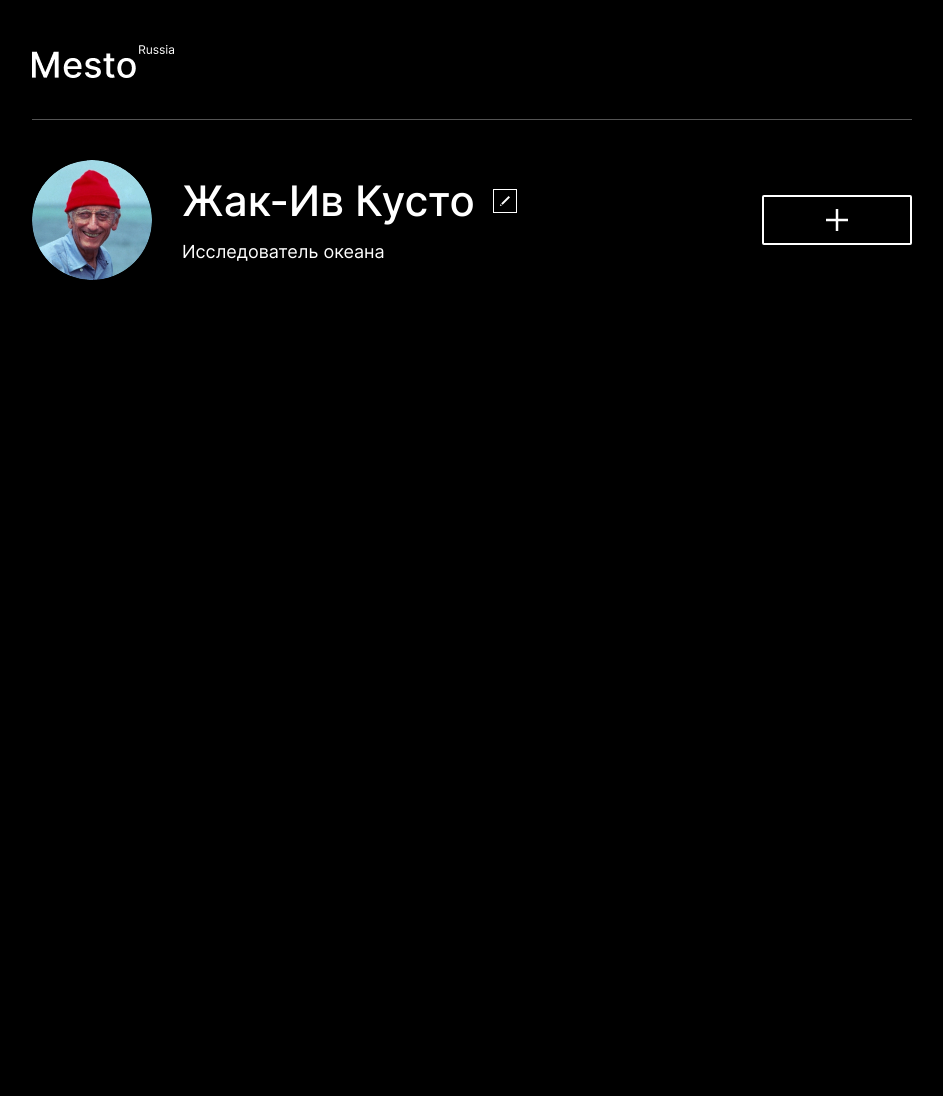
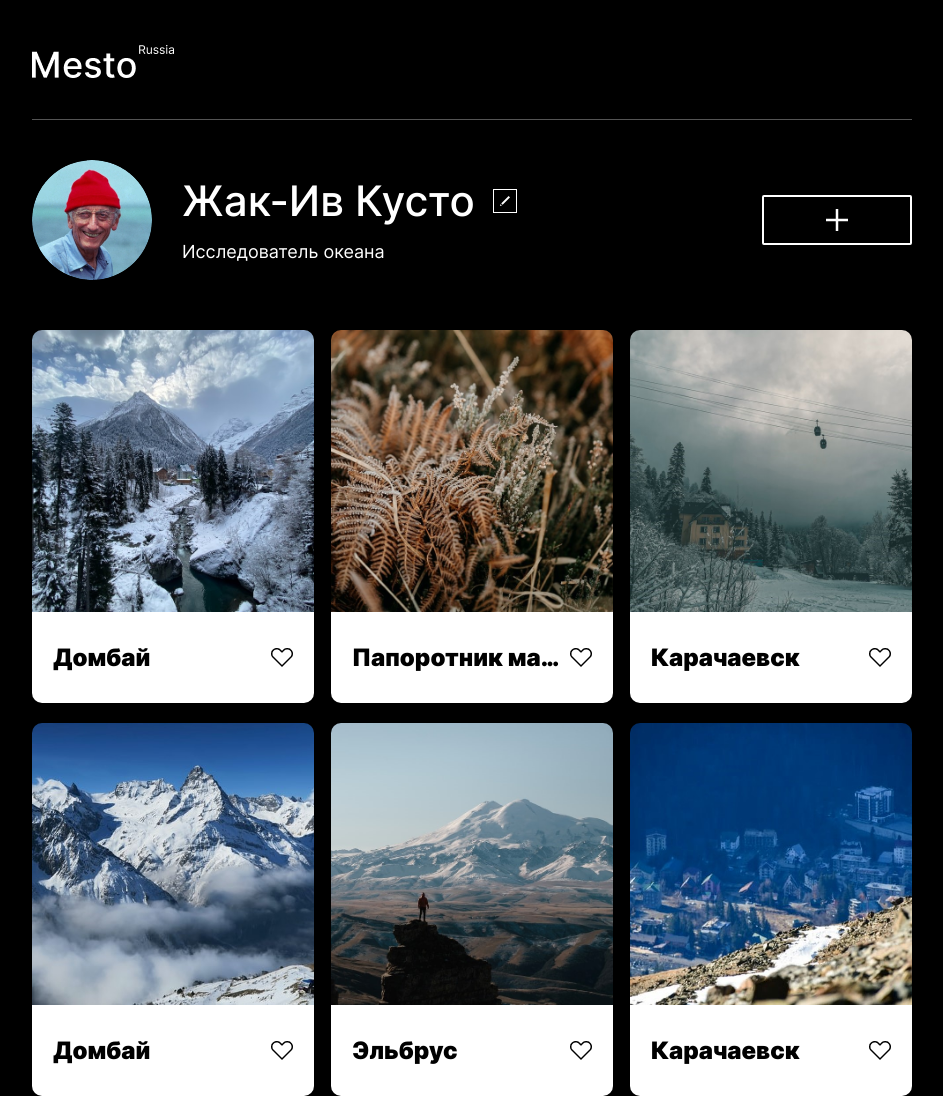
Before and after one commit to Striii/mesto, a plain HTML site: page index.html in a window 1280 px wide. Shown: the whole page, without its empty margins (168-1111 px from the left). Before the commit the page ends 800 px from the top, so only its background shows below. Drawn offline with Linux system fonts and the light colour scheme.

Commit message:
add section grid

```diff
--- /dev/null
+++ b/blocks/grid/__card/grid__card.css
@@ -0,0 +1,5 @@
+.grid__card {
+  width: 100%;
+  margin: 0;
+  line-height: 0;
+}
--- /dev/null
+++ b/blocks/grid/__img/grid__img.css
@@ -0,0 +1,5 @@
+.grid__img {
+  width: 100%;
+  margin: 0;
+  border-radius: 10px 10px 0 0;
+}
--- /dev/null
+++ b/blocks/grid/__innit/grid__innit.css
@@ -0,0 +1,9 @@
+.grid__innit {
+  background-color: #fff;
+  display: flex;
+  flex-direction: row;
+  justify-content: space-between;
+  align-items: center;
+  padding: 31px 21px;
+  border-radius: 0 0 10px 10px;
+}
--- /dev/null
+++ b/blocks/grid/__like/grid__like.css
@@ -0,0 +1 @@
+.grid__like {}
--- /dev/null
+++ b/blocks/grid/__title/grid__title.css
@@ -0,0 +1,10 @@
+.grid__title {
+  font-family: Inter;
+  font-size: 24px;
+  font-weight: 900;
+  line-height: 29px;
+  margin: 0;
+  text-overflow: ellipsis;
+  white-space: nowrap;
+  overflow: hidden;
+}
--- /dev/null
+++ b/blocks/grid/__wrap/grid__wrap.css
@@ -0,0 +1,10 @@
+.grid__wrap {
+  width: 100%;
+  list-style: none;
+  padding: 0;
+  margin: 0;
+  display: grid;
+  grid-template-columns: repeat(auto-fit, minmax(282px, 1fr));
+  justify-items: center;
+  gap: 20px 17px;
+}
--- /dev/null
+++ b/blocks/grid/grid.css
@@ -0,0 +1,4 @@
+.grid {
+  margin: 0 auto;
+  padding-top: 50px;
+}
--- a/index.html
+++ b/index.html
@@ -27,6 +27,52 @@
     <button class="btn btn_action_add"></button>
   </section>
 
+  <section class="grid">
+    <ul class="grid__wrap">
+      <li class="grid__card">
+        <img src="./images/dombay.jpg" alt="Домбай" class="grid__img">
+        <div class="grid__innit">
+          <h2 class="grid__title">Домбай</h2>
+          <img src="./images/heart.png" alt="лайк" class="grid__like">
+        </div>
+      </li>
+      <li class="grid__card">
+        <img src="./images/paporotnik.jpg" alt="папоротник" class="grid__img">
+        <div class="grid__innit">
+          <h2 class="grid__title">Папоротник маленький для проверки переполнения</h2>
+          <img src="./images/heart.png" alt="лайк" class="grid__like">
+        </div>
+      </li>
+      <li class="grid__card">
+        <img src="./images/karachaevsk.jpg" alt="Домбай" class="grid__img">
+        <div class="grid__innit">
+          <h2 class="grid__title">Карачаевск</h2>
+          <img src="./images/heart.png" alt="лайк" class="grid__like">
+        </div>
+      </li>
+      <li class="grid__card">
+        <img src="./images/dombay1.jpg" alt="Домбай" class="grid__img">
+        <div class="grid__innit">
+          <h2 class="grid__title">Домбай</h2>
+          <img src="./images/heart.png" alt="лайк" class="grid__like">
+        </div>
+      </li>
+      <li class="grid__card">
+        <img src="./images/elbrus1.jpg" alt="Домбай" class="grid__img">
+        <div class="grid__innit">
+          <h2 class="grid__title">Эльбрус</h2>
+          <img src="./images/heart.png" alt="лайк" class="grid__like">
+        </div>
+      </li>
+      <li class="grid__card">
+        <img src="./images/karachaevsk1.jpg" alt="Домбай" class="grid__img">
+        <div class="grid__innit">
+          <h2 class="grid__title">Карачаевск</h2>
+          <img src="./images/heart.png" alt="лайк" class="grid__like">
+        </div>
+      </li>
+    </ul>
+  </section>
 
 
 </body>
--- a/pages/index.css
+++ b/pages/index.css
@@ -13,5 +13,12 @@
 @import url(../blocks/profile/__info/profile__info.css);
 @import url(../blocks/profile/__name/profile__name.css);
 @import url(../blocks/profile/__hobby/profile__hobby.css);
+@import url(../blocks/grid/grid.css);
+@import url(../blocks/grid/__wrap/grid__wrap.css);
+@import url(../blocks/grid/__card/grid__card.css);
+@import url(../blocks/grid/__img/grid__img.css);
+@import url(../blocks/grid/__innit/grid__innit.css);
+@import url(../blocks/grid/__title/grid__title.css);
+@import url(../blocks/grid/__like/grid__like.css);
 
 /* @import url(../blocks); */
```
Also changed, not shown: images/elbrus.jpg (deleted), images/paporotnik.jpg (added), 1 other file.
